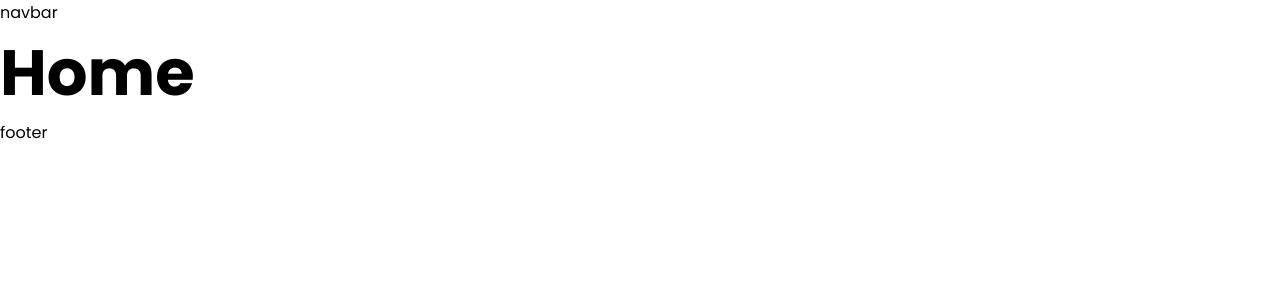
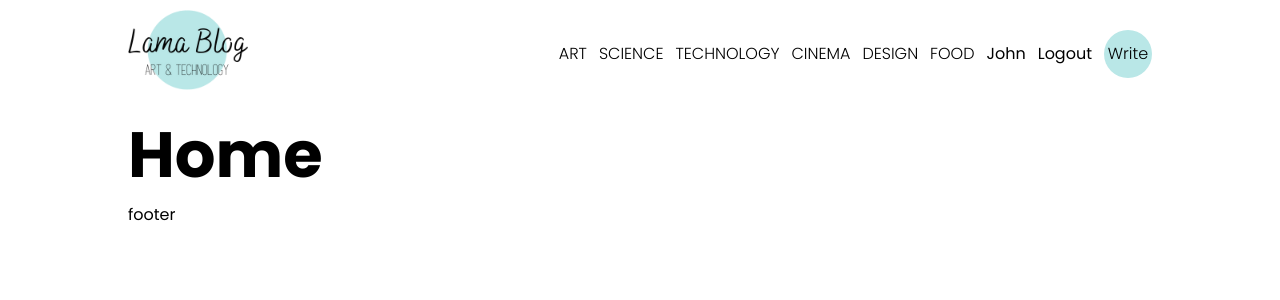
Before and after one commit to VictorBarretoLF/React-Apps, a React (Create React App) app in the folder full-stack-blog-app/frontend/: page / in a window 1280 px wide. Shown: the top 300 px of the page. Built offline with nearby package versions, Linux system fonts and the light colour scheme.

Commit message:
finishing the navbar

```diff
--- a/full-stack-blog-app/frontend/src/components/Navbar.jsx
+++ b/full-stack-blog-app/frontend/src/components/Navbar.jsx
@@ -1,11 +1,33 @@
-import React from 'react';
+import { Link } from "react-router-dom";
+import Logo from "../assets/logo.png";
+import navbarLinks from "../data/navbarLinks";
 
 const Navbar = () => {
-    return (
-        <div>
-            navbar
+  return (
+    <div className="navbar">
+      <div className="navbar__container">
+        <div className="navbar__logo">
+          <img src={Logo} alt="logo" />
         </div>
-    );
+        <div className="navbar__links">
+          {navbarLinks.map(({ linkTo, title }, index) => {
+            return (
+              <Link className="navbar__links--link" to={linkTo} key={index}>
+                <h6>{title}</h6>
+              </Link>
+            );
+          })}
+          <span>John</span>
+          <span>Logout</span>
+          <span className="navbar__links--write">
+            <Link className="navbar__links--link" to="/write">
+              Write
+            </Link>
+          </span>
+        </div>
+      </div>
+    </div>
+  );
 };
 
 export default Navbar;
--- a/full-stack-blog-app/frontend/src/scss/globals/_typography.scss
+++ b/full-stack-blog-app/frontend/src/scss/globals/_typography.scss
@@ -5,6 +5,7 @@ a,
 a:visited,
 a:active {
   text-decoration: none;
+  color: black;
 }
 
 h1 {
--- /dev/null
+++ b/full-stack-blog-app/frontend/src/scss/layout/_base-layout.scss
@@ -0,0 +1,9 @@
+.app {
+  display: flex;
+  justify-content: center;
+}
+
+.container {
+  width: 100vw;
+  max-width: 1024px;
+}
--- a/full-stack-blog-app/frontend/src/scss/layout/_index.scss
+++ b/full-stack-blog-app/frontend/src/scss/layout/_index.scss
@@ -1,3 +1,4 @@
 @forward "footer";
 @forward "menu";
 @forward "navbar";
+@forward "base-layout";
--- a/full-stack-blog-app/frontend/src/scss/layout/_navbar.scss
+++ b/full-stack-blog-app/frontend/src/scss/layout/_navbar.scss
@@ -0,0 +1,43 @@
+@use "../util/" as util;
+
+.navbar {
+  &__container {
+    padding: 10px 0;
+    display: flex;
+    justify-content: space-between;
+    align-items: center;
+  }
+
+  &__logo {
+    img {
+      width: 7.5rem;
+    }
+  }
+
+  &__links {
+    display: flex;
+    gap: 0.75rem;
+    align-items: center;
+    cursor: pointer;
+
+    h6 {
+      font-size: 1rem;
+      font-weight: 300;
+    }
+
+    span {
+      cursor: pointer;
+    }
+
+    &--write {
+      background-color: util.$lightGreen;
+      width: 3rem;
+      height: 3rem;
+      border-radius: 50%;
+      display: flex;
+      align-items: center;
+      justify-content: center;
+      font-weight: 300;
+    }
+  }
+}
```
Also changed, not shown: full-stack-blog-app/frontend/src/scss/globals/_boilerplate.scss (line endings or trailing spaces).
